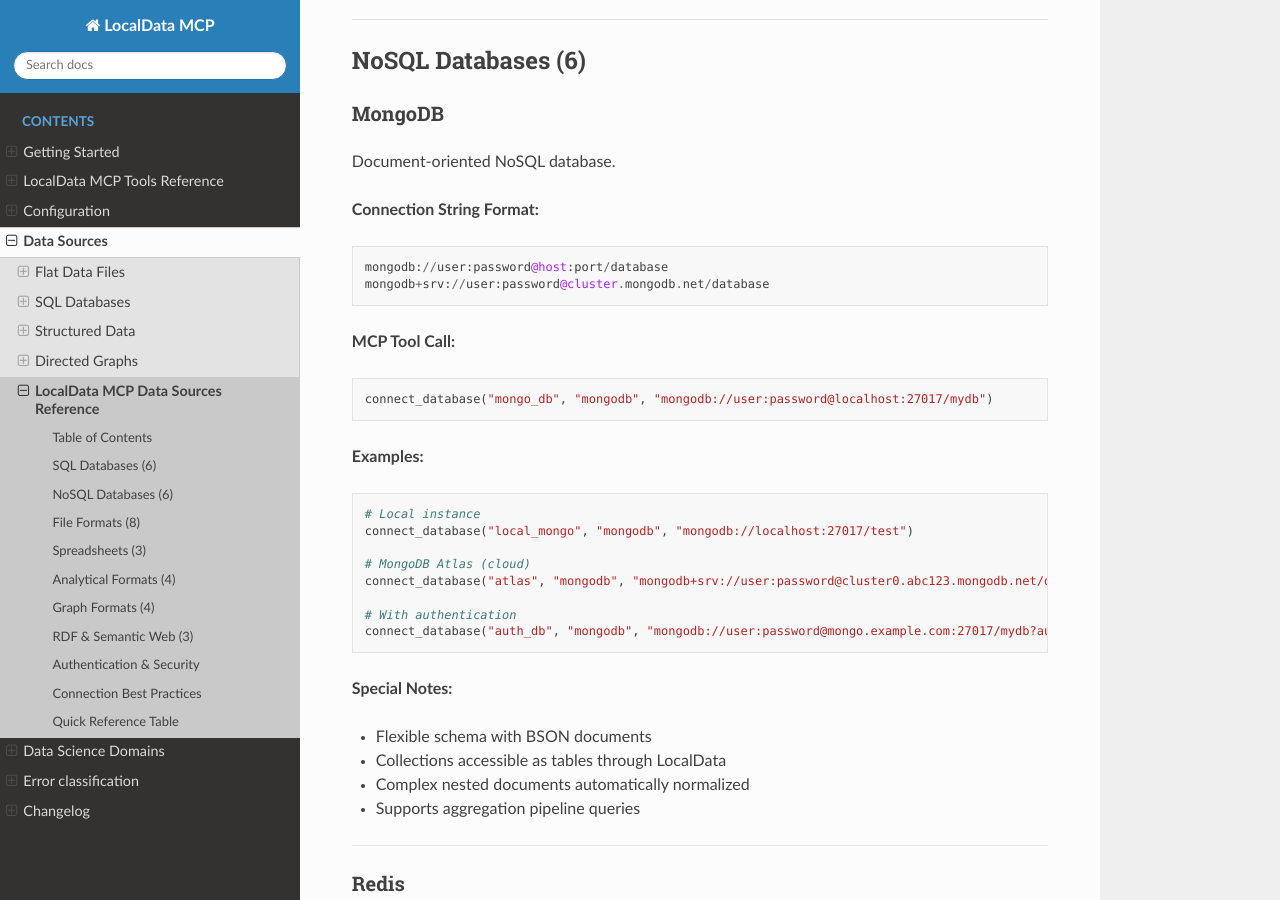
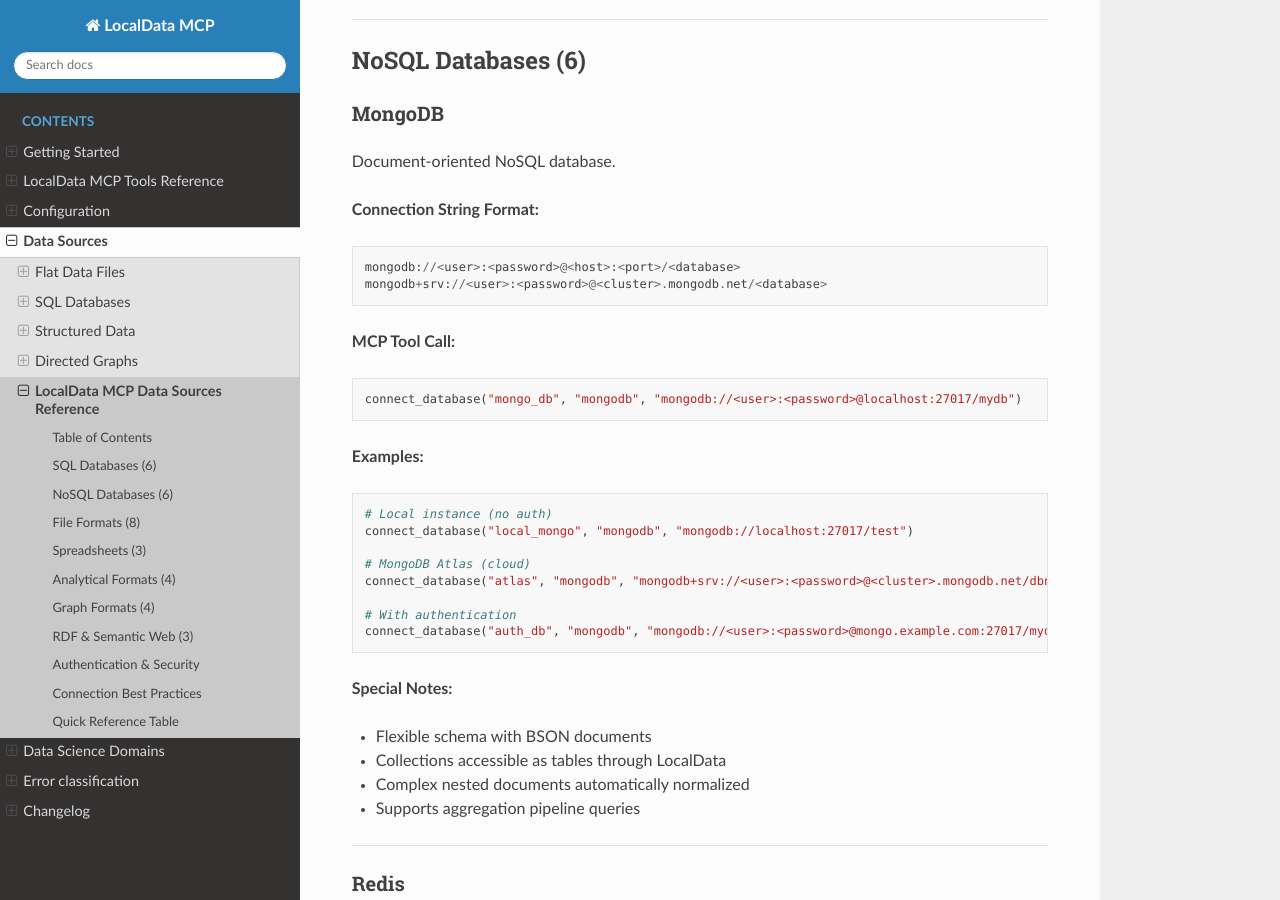
Before and after one commit to ChrisGVE/localdata-mcp, a Sphinx documentation site: the page built from docs/data-sources/complete-reference.md, in a window 1280 px wide and 900 px high, scrolled down 5679 px. Built offline with Sphinx 7.4.7 and the Read the Docs theme 3.1.0, drawn with Linux system fonts in a browser that asks for light colours.

Commit message:
fix(docs): replace MongoDB example URIs with placeholder syntax
Use <user>:<password>@<cluster> format instead of user:password@cluster
to avoid GitHub secret scanning false positives.

````diff
--- a/docs/data-sources/complete-reference.md
+++ b/docs/data-sources/complete-reference.md
@@ -268,26 +268,26 @@
 
 **Connection String Format:**
 ```
-mongodb://user:password@host:port/database
-mongodb+srv://user:password@cluster.mongodb.net/database
+mongodb://<user>:<password>@<host>:<port>/<database>
+mongodb+srv://<user>:<password>@<cluster>.mongodb.net/<database>
 ```
 
 **MCP Tool Call:**
 ```python
-connect_database("mongo_db", "mongodb", "mongodb://user:password@localhost:27017/mydb")
+connect_database("mongo_db", "mongodb", "mongodb://<user>:<password>@localhost:27017/mydb")
 ```
 
 **Examples:**
 
 ```python
-# Local instance
+# Local instance (no auth)
 connect_database("local_mongo", "mongodb", "mongodb://localhost:27017/test")
 
 # MongoDB Atlas (cloud)
-connect_database("atlas", "mongodb", "mongodb+srv://user:password@cluster0.abc123.mongodb.net/dbname")
+connect_database("atlas", "mongodb", "mongodb+srv://<user>:<password>@<cluster>.mongodb.net/dbname")
 
 # With authentication
-connect_database("auth_db", "mongodb", "mongodb://user:password@mongo.example.com:27017/mydb?authSource=admin")
+connect_database("auth_db", "mongodb", "mongodb://<user>:<password>@mongo.example.com:27017/mydb?authSource=admin")
 ```
 
 **Special Notes:**
````
